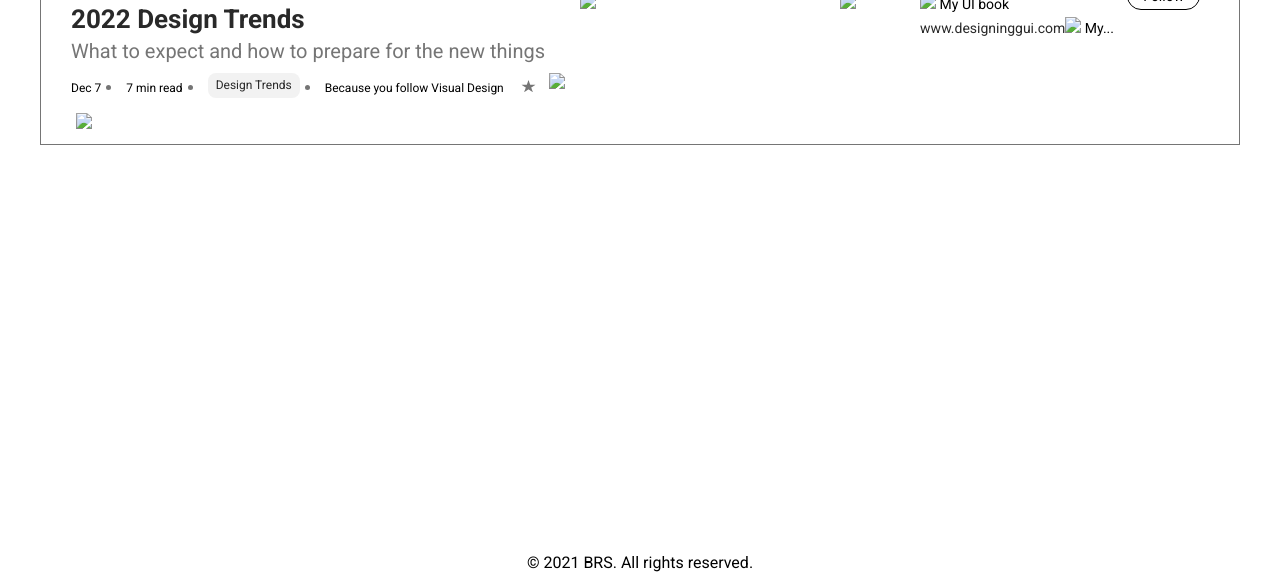
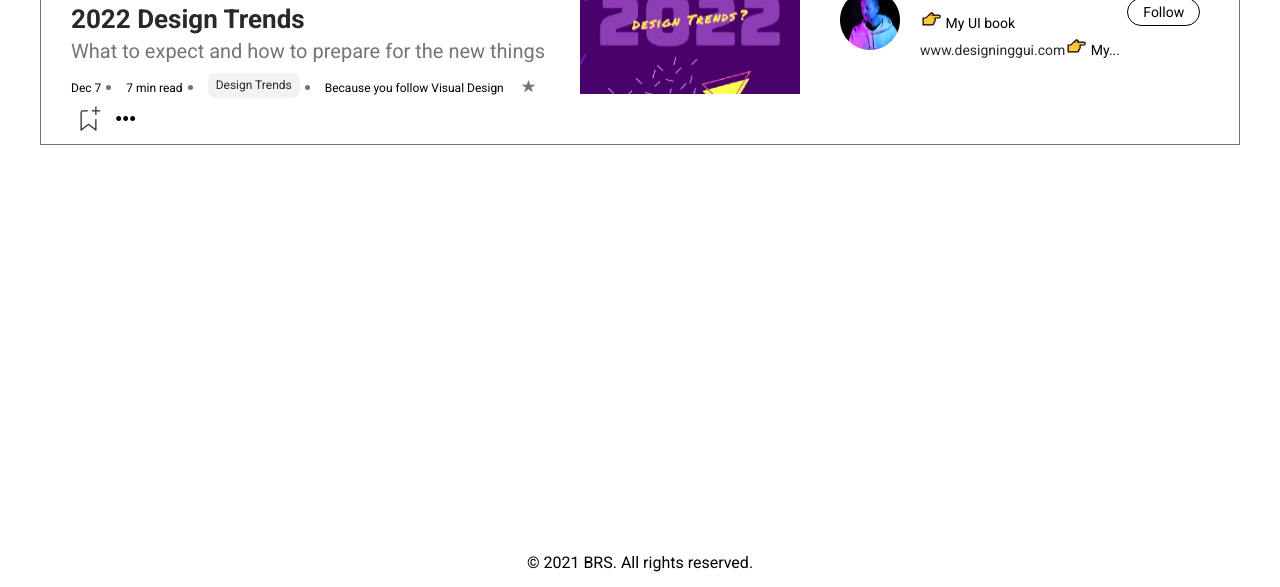
Before and after one commit to lakshmiprasad-brs/testing, a plain HTML site: page index.html in a window 1280 px wide. Shown: the part 213-800 px from the top of the page. Drawn offline with Linux system fonts and the light colour scheme; files that its build step writes are made by us from their sources; files whose address does not match are found by name.

Commit message:
Update index.html

```diff
--- a/index.html
+++ b/index.html
@@ -71,10 +71,10 @@
                         <p><img src="assents/images/star.png" /></p>
                     </li>
                     <li>
-                        <p><img src="assents/images/bookmark.png" /></p>
+                        <p><img src="assets/images/bookmark.png" /></p>
                     </li>
                     <li>
-                      <p><img src="assents/images/horizontal-dots.png" /></p>
+                      <p><img src="assets/images/horizontal-dots.png" /></p>
                   </li>
                 </ul>
             </div>
@@ -84,23 +84,23 @@
             <div>
                 <div class="profileWrapper">
                     <div>
-                        <img src="assents/images/design-trend.png" />
+                        <img src="assets/images/design-trend.png" />
                     </div>
                     <div class="profileContainer">
                         <div class="profileDetails">
                             <div class="mrLeft">
-                                <img src="assents/images/profile-img.png" class="profileImg" />
+                                <img src="assets/images/profile-img.png" class="profileImg" />
                             </div>
                             <div class="profileName">
                                 <h3>Michal Malewicz</h3>
                                 <div class="myBook">
                                     <div>
                                         <div>
-                                            <img src="assents/images/handpointing.png" /> My UI book
+                                            <img src="assets/images/handpointing.png" /> My UI book
                                         </div>
 
                                         <div>
-                                            <a href="">www.designinggui.com</a><img src="assents/images/handpointing.png" /> My...
+                                            <a href="">www.designinggui.com</a><img src="assets/images/handpointing.png" /> My...
                                         </div>
                                     </div>
                                     <div>
```
